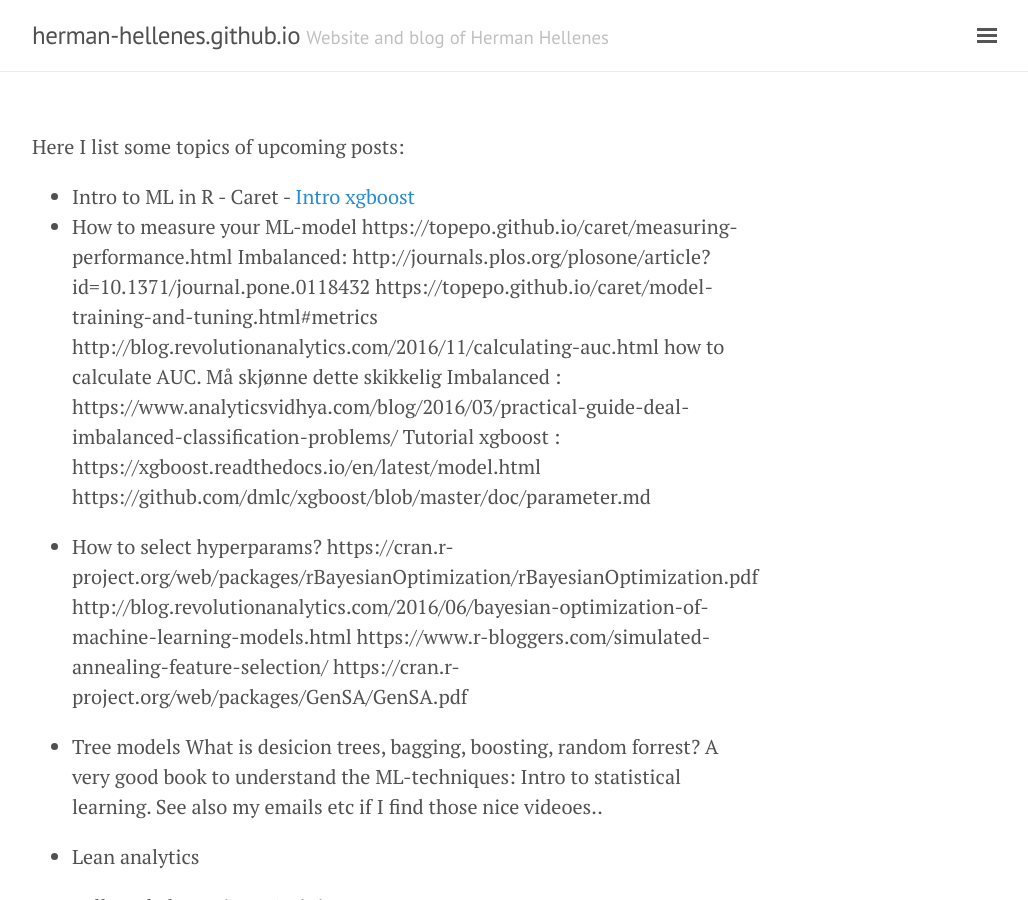
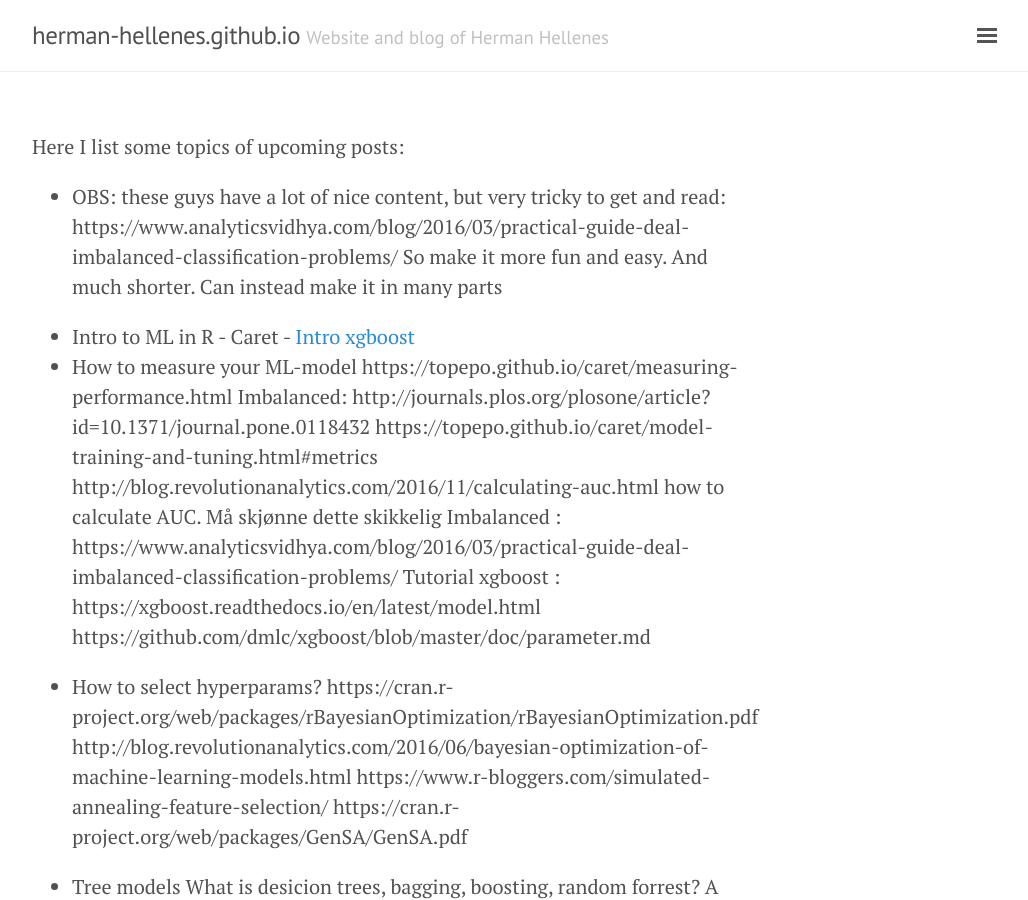
Before and after one commit to herman-hellenes/herman-hellenes.github.io, a Jekyll site: the page built from undone_posts/2017-08-18-Temp-resources.md, in a window 1280 px wide and 900 px high. Shown: the whole window, without its empty margins (248-1276 px from the left). Built offline with Jekyll 4.4.1, drawn with Linux system fonts in a browser that asks for light colours; nearby versions of some CDN libraries; our own code applies the rules of GitHub Pages for plain Markdown files.

Commit message:
Update 2017-08-18-Temp-resources.md

```diff
--- a/undone_posts/2017-08-18-Temp-resources.md
+++ b/undone_posts/2017-08-18-Temp-resources.md
@@ -1,4 +1,7 @@
 Here I list some topics of upcoming posts:
+
+* OBS: these guys have a lot of nice content, but very tricky to get and read: https://www.analyticsvidhya.com/blog/2016/03/practical-guide-deal-imbalanced-classification-problems/
+So make it more fun and easy. And much shorter. Can instead make it in many parts
 
 * Intro to ML in R - Caret - [Intro xgboost](https://xgboost.readthedocs.io/en/latest/model.html)
 * How to measure your ML-model
@@ -9,6 +12,7 @@
 Imbalanced : https://www.analyticsvidhya.com/blog/2016/03/practical-guide-deal-imbalanced-classification-problems/
 Tutorial xgboost : https://xgboost.readthedocs.io/en/latest/model.html
 https://github.com/dmlc/xgboost/blob/master/doc/parameter.md
+
 
 
 * How to select hyperparams?
```
